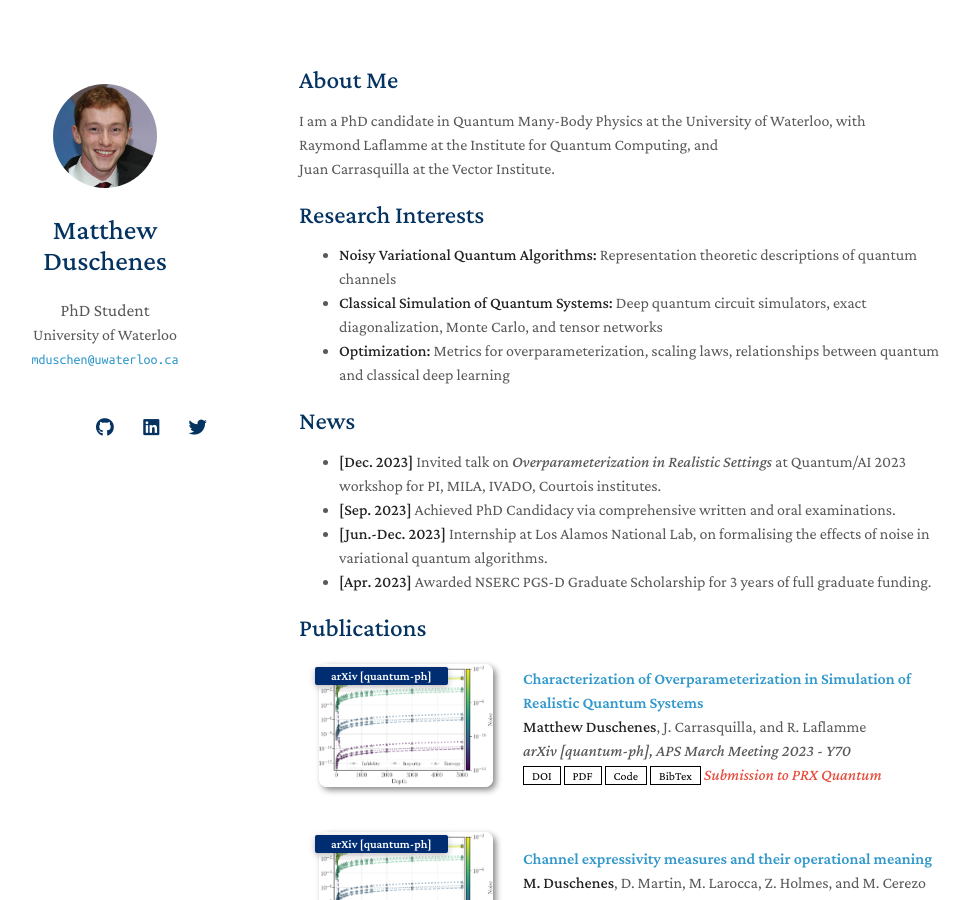
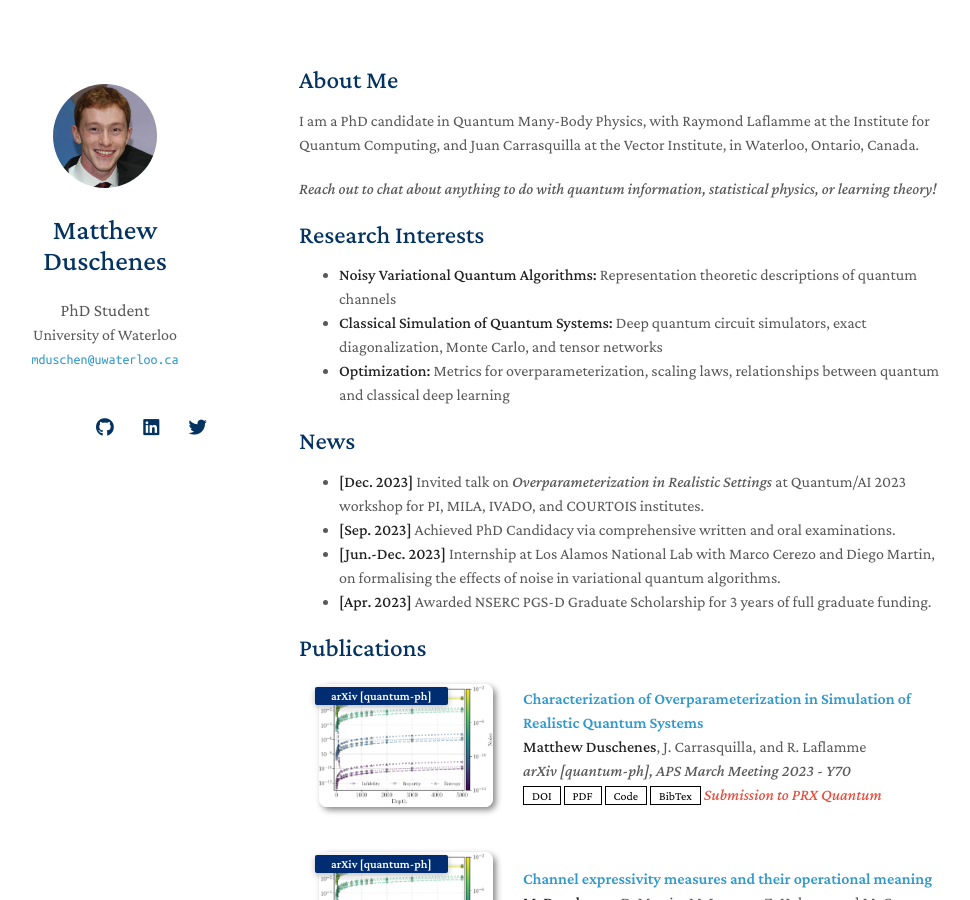
Before and after one commit to mduschenes/mduschenes.github.io, a Jekyll site: the page built from index.md, in a window 1280 px wide and 900 px high. Shown: the whole window, without its empty margins (171-1141 px from the left). Built offline with Jekyll 4.4.1, drawn with Linux system fonts in a browser that asks for light colours; nearby versions of some CDN libraries; a style sheet for code colours, icons or effects is not loaded.

Commit message:
new edits

```diff
--- a/_data/about.md
+++ b/_data/about.md
@@ -1,5 +1,5 @@
 ## About Me
 
-I am a PhD candidate in Quantum Many-Body Physics at the University of Waterloo, with\
-Raymond Laflamme at the Institute for Quantum Computing, and\
-Juan Carrasquilla at the Vector Institute.
+I am a PhD candidate in Quantum Many-Body Physics, with Raymond Laflamme at the Institute for Quantum Computing, and Juan Carrasquilla at the Vector Institute, in Waterloo, Ontario, Canada.
+<p style="margin:0.5em;"></p>
+*Reach out to chat about anything to do with quantum information, statistical physics, or learning theory!*
--- a/_data/news.md
+++ b/_data/news.md
@@ -1,6 +1,6 @@
 ## News
 
-- **[Dec. 2023]** Invited talk on *Overparameterization in Realistic Settings* at Quantum/AI 2023 workshop for PI, MILA, IVADO, Courtois institutes.
+- **[Dec. 2023]** Invited talk on *Overparameterization in Realistic Settings* at Quantum/AI 2023 workshop for PI, MILA, IVADO, and COURTOIS institutes.
 - **[Sep. 2023]** Achieved PhD Candidacy via comprehensive written and oral examinations.
-- **[Jun.-Dec. 2023]** Internship at Los Alamos National Lab, on formalising the effects of noise in variational quantum algorithms.
+- **[Jun.-Dec. 2023]** Internship at Los Alamos National Lab with Marco Cerezo and Diego Martin, on formalising the effects of noise in variational quantum algorithms.
 - **[Apr. 2023]** Awarded NSERC PGS-D Graduate Scholarship for 3 years of full graduate funding.
```
